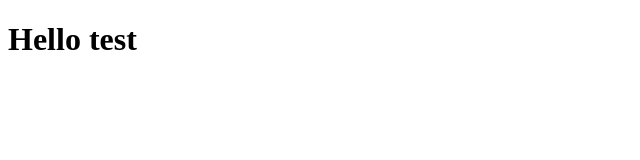
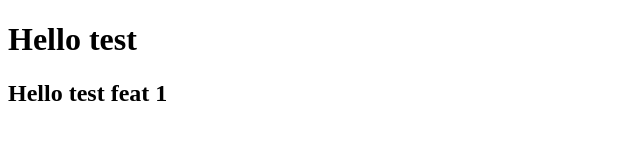
Before and after one commit to ohmjezzer/test-branching, a plain HTML site: page index.html in a window 1280 px wide. Shown: the whole page, without its empty margins (0-640 px from the left). Drawn offline with Linux system fonts and the light colour scheme.

Commit message:
edit h2 for feat/1

```diff
--- a/index.html
+++ b/index.html
@@ -7,5 +7,6 @@
 </head>
 <body>
     <h1>Hello test</h1>
+    <h2>Hello test feat 1</h2>
 </body>
 </html>
```
